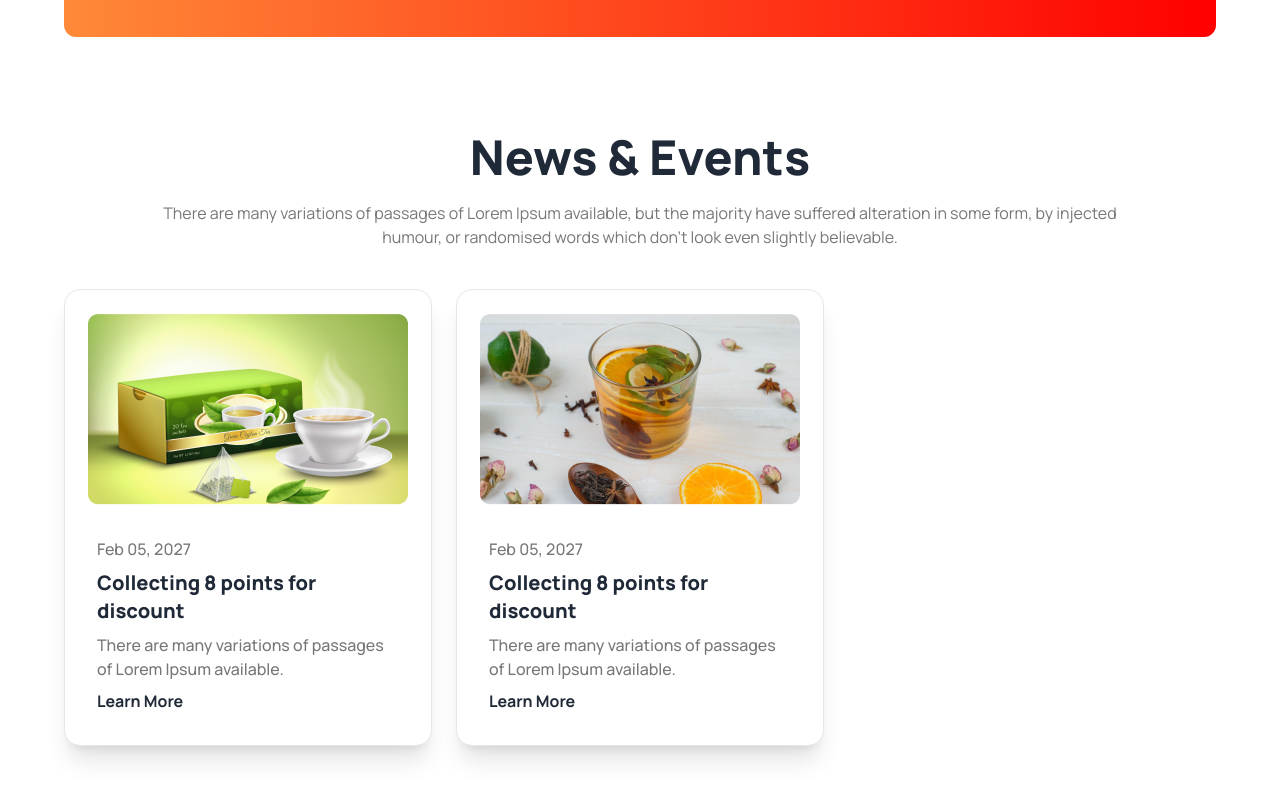
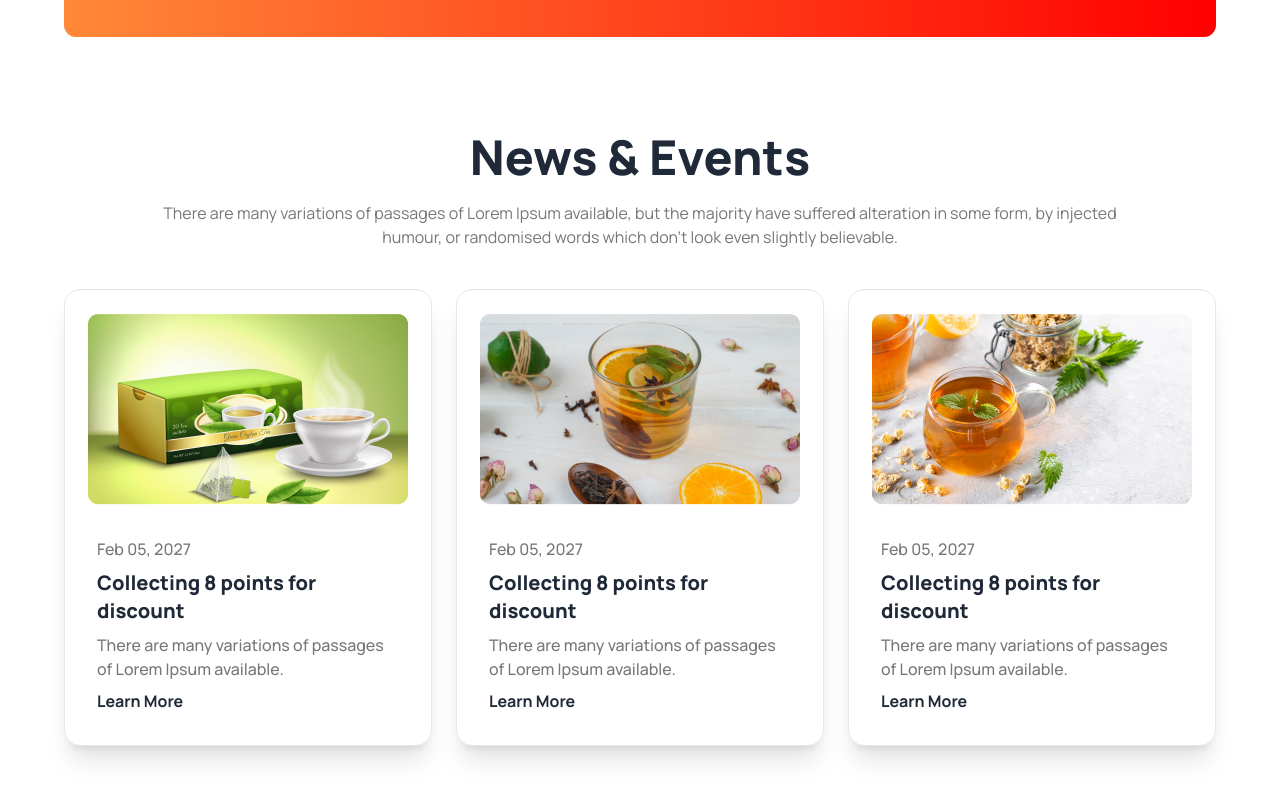
Before and after one commit to MaharobHossain/Tea-House-Website-by-Programming-Hero-use-Daisy-UI-Tailwind-CSS, a plain HTML site: page index.html in a window 1280 px wide. Shown: the part 2512-3312 px from the top of the page. Drawn offline with nearby package versions, Linux system fonts and the light colour scheme.

Commit message:
News and Event Card 3 complete

```diff
--- a/index.html
+++ b/index.html
@@ -249,7 +249,18 @@
                         </div>
                       </div>
 
-
+                       <!-- Card 3 -->
+                       <div class="card bg-base-100 border shadow-xl">
+                        <figure class="mt-6">
+                          <img src="images/news-3.png" alt="Tea News Image" />
+                        </figure>
+                        <div class="card-body">
+                            <p class="text-[#777777] font-medium">Feb 05, 2027</p>
+                          <h2 class="text-xl font-extrabold">Collecting 8 points for discount</h2>
+                          <p class="text-[#777777] font-medium">There are many variations of passages of Lorem Ipsum available.</p>
+                          <a href="#" class="font-bold">Learn More</a>
+                        </div>
+                      </div>
 
 
                 </div>
```
